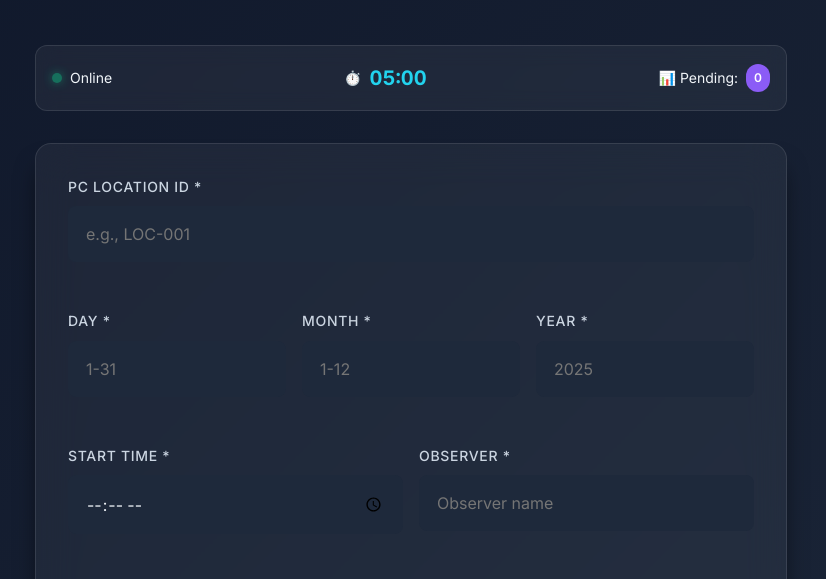
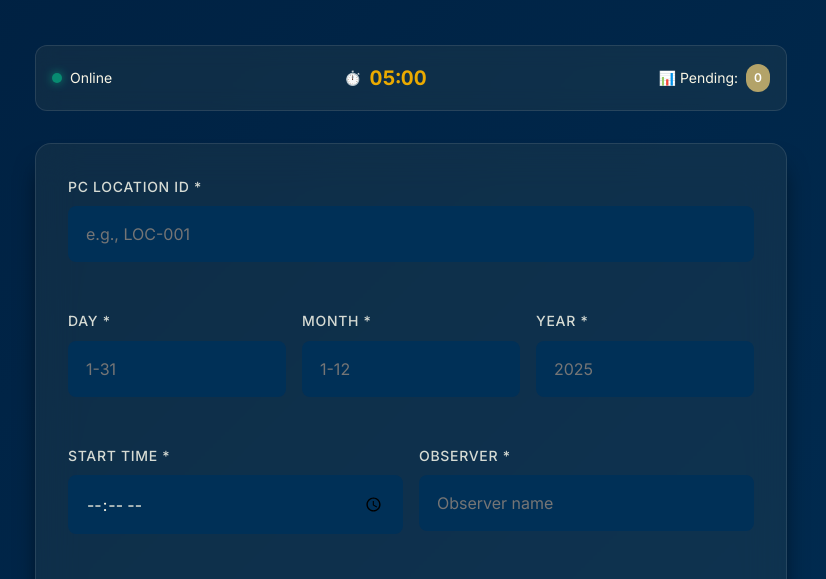
Before and after one commit to ovijar/survey_gtech_birds, a plain HTML site: page index.html in a window 1280 px wide. Shown: the part 179-758 px from the top of the page, without its empty margins (229-1055 px from the left). Drawn offline with Linux system fonts and the light colour scheme; a script that the page names is missing.

Commit message:
feat: Update color scheme to Georgia Tech brand colors

```diff
--- a/index.html
+++ b/index.html
@@ -12,7 +12,7 @@
     <meta name="keywords" content="survey, environmental, offline, PWA, data collection">
 
     <!-- PWA Meta Tags -->
-    <meta name="theme-color" content="#8b5cf6">
+    <meta name="theme-color" content="#B3A369">
     <meta name="apple-mobile-web-app-capable" content="yes">
     <meta name="apple-mobile-web-app-status-bar-style" content="black-translucent">
     <meta name="apple-mobile-web-app-title" content="Survey PWA">
--- a/styles.css
+++ b/styles.css
@@ -2,27 +2,57 @@
    CSS Custom Properties - Design System
    ============================================ */
 :root {
-  /* Colors - Vibrant Dark Theme */
-  --color-bg-primary: #0f172a;
-  --color-bg-secondary: #1e293b;
-  --color-bg-tertiary: #334155;
-  --color-surface: rgba(255, 255, 255, 0.05);
-  --color-surface-hover: rgba(255, 255, 255, 0.1);
+    /* Georgia Tech Brand Colors - Primary */
+    --color-tech-gold: #B3A369;
+    --color-tech-medium-gold: #A4925A;
+    --color-tech-dark-gold: #857437;
+    --color-navy-blue: #003057;
+    --color-white: #FFFFFF;
 
-  --color-primary: #8b5cf6;
-  --color-primary-light: #a78bfa;
-  --color-primary-dark: #7c3aed;
+    /* Georgia Tech Brand Colors - Secondary */
+    --color-gray-matter: #54585A;
+    --color-pi-mile: #D6DBD4;
+    --color-diploma: #F9F6E5;
+    --color-buzz-gold: #EAAA00;
 
-  --color-accent: #06b6d4;
-  --color-accent-light: #22d3ee;
+    /* Georgia Tech Brand Colors - Tertiary (Accents) */
+    --color-impact-purple: #5F249F;
+    --color-bold-blue: #3A5DAE;
+    --color-olympic-teal: #008C95;
+    --color-electric-blue: #64CCC9;
+    --color-canopy-lime: #A4D233;
+    --color-rat-cap: #FFCD00;
+    --color-new-horizon: #E04F39;
 
-  --color-success: #10b981;
-  --color-warning: #f59e0b;
-  --color-error: #ef4444;
+    /* Georgia Tech Brand Colors - Bright (Web-only) */
+    --color-bright-purple: #7800FF;
+    --color-bright-blue: #2961FF;
+    --color-bright-electric: #00FFFF;
+    --color-bright-canopy: #00EC9C;
+    --color-bright-buzz: #FFCC00;
+    --color-bright-horizon: #FF640F;
 
-  --color-text-primary: #f1f5f9;
-  --color-text-secondary: #cbd5e1;
-  --color-text-muted: #94a3b8;
+    /* Application Color Mapping */
+    --color-bg-primary: #001f3f;
+    --color-bg-secondary: #003057;
+    --color-bg-tertiary: #00416a;
+    --color-surface: rgba(179, 163, 105, 0.08);
+    --color-surface-hover: rgba(179, 163, 105, 0.15);
+
+    --color-primary: #B3A369;
+    --color-primary-light: #d4c89a;
+    --color-primary-dark: #857437;
+
+    --color-accent: #008C95;
+    --color-accent-light: #64CCC9;
+
+    --color-success: #00EC9C;
+    --color-warning: #FFCD00;
+    --color-error: #E04F39;
+
+    --color-text-primary: #F9F6E5;
+    --color-text-secondary: #D6DBD4;
+    --color-text-muted: #A4925A;
 
     /* Typography */
     --font-family: 'Inter', -apple-system, BlinkMacSystemFont, 'Segoe UI', sans-serif;
@@ -54,7 +84,7 @@
     --shadow-md: 0 4px 6px -1px rgba(0, 0, 0, 0.4);
     --shadow-lg: 0 10px 15px -3px rgba(0, 0, 0, 0.5);
     --shadow-xl: 0 20px 25px -5px rgba(0, 0, 0, 0.6);
-  --shadow-glow: 0 0 20px rgba(139, 92, 246, 0.4);
+    --shadow-glow: 0 0 20px rgba(179, 163, 105, 0.4);
 
     /* Transitions */
     --transition-fast: 150ms ease-in-out;
@@ -160,7 +190,7 @@ body {
 .timer-display {
     font-size: var(--font-size-xl);
     font-weight: 700;
-  color: var(--color-accent-light);
+    color: var(--color-buzz-gold);
     font-variant-numeric: tabular-nums;
 }
 
@@ -234,7 +264,7 @@ input:focus,
 textarea:focus,
 select:focus {
     border-color: var(--color-primary);
-  box-shadow: 0 0 0 3px rgba(139, 92, 246, 0.2);
+    box-shadow: 0 0 0 3px rgba(179, 163, 105, 0.2);
     transform: translateY(-1px);
 }
 
@@ -459,6 +489,7 @@ textarea {
     from {
         opacity: 0;
     }
+
     to {
         opacity: 1;
     }
@@ -469,6 +500,7 @@ textarea {
         opacity: 0;
         transform: translateY(-20px);
     }
+
     to {
         opacity: 1;
         transform: translateY(0);
@@ -480,6 +512,7 @@ textarea {
         opacity: 0;
         transform: translateY(20px);
     }
+
     to {
         opacity: 1;
         transform: translateY(0);
@@ -491,6 +524,7 @@ textarea {
         opacity: 0;
         transform: translateY(-10px);
     }
+
     to {
         opacity: 1;
         transform: translateY(0);
@@ -502,6 +536,7 @@ textarea {
         opacity: 0;
         transform: scale(0.8);
     }
+
     to {
         opacity: 1;
         transform: scale(1);
@@ -509,19 +544,25 @@ textarea {
 }
 
 @keyframes pulse {
-  0%, 100% {
+
+    0%,
+    100% {
         opacity: 1;
     }
+
     50% {
         opacity: 0.5;
     }
 }
 
 @keyframes pulseWarning {
-  0%, 100% {
+
+    0%,
+    100% {
         opacity: 1;
         transform: scale(1);
     }
+
     50% {
         opacity: 0.8;
         transform: scale(1.05);
```
Also changed, not shown: manifest.json. Lines whose indentation alone changed are shown as unchanged.
